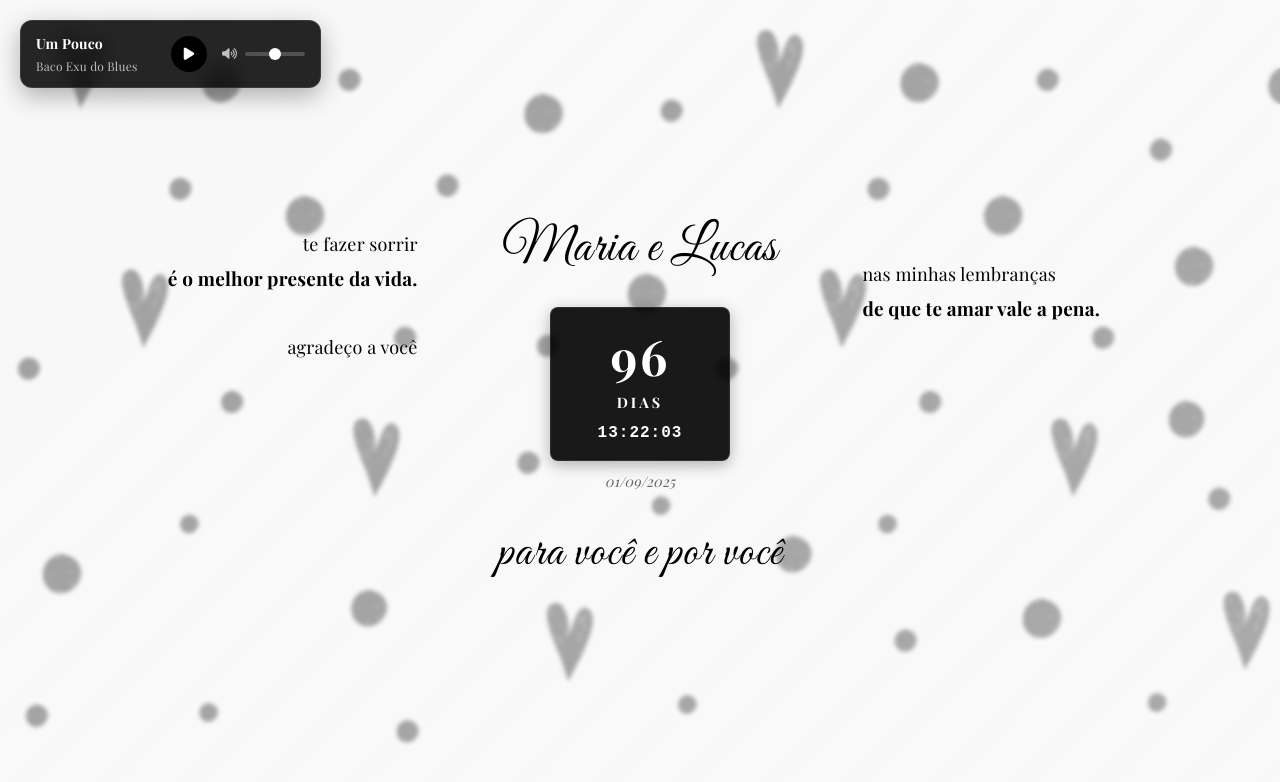
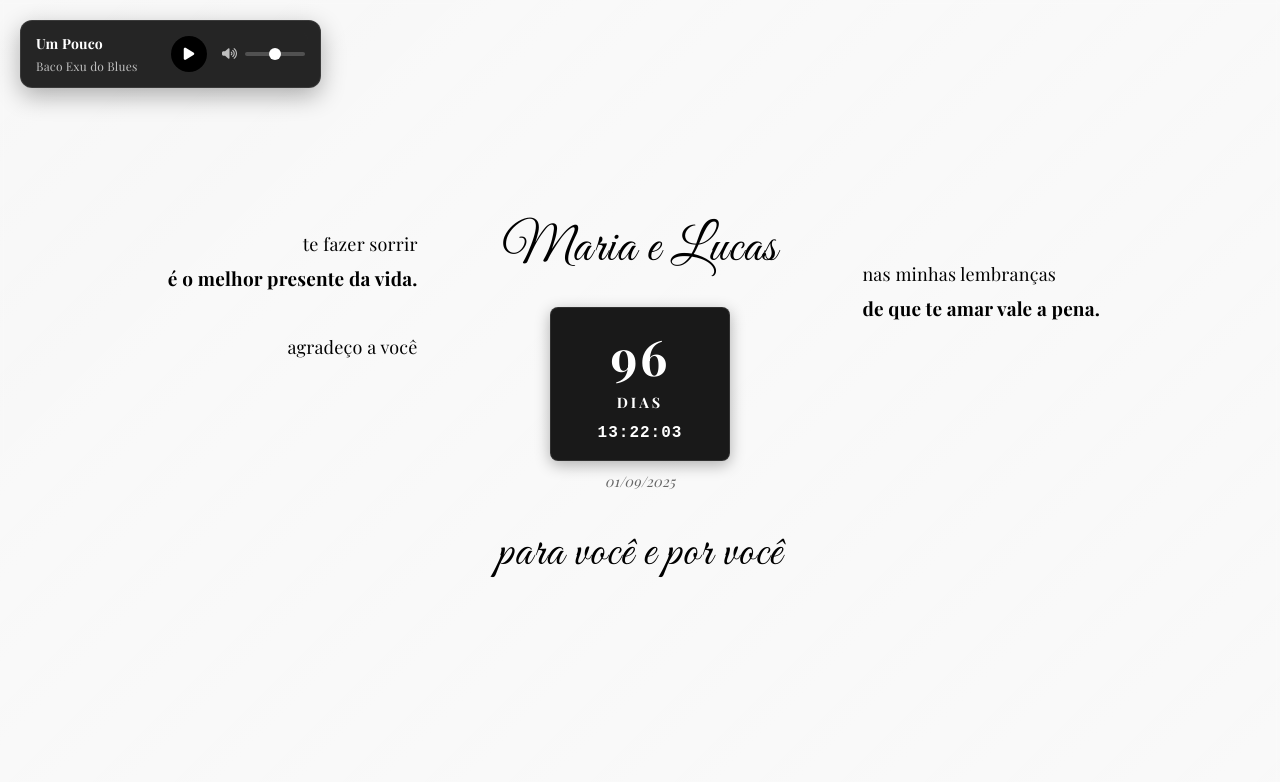
Before and after one commit to erythrogn/maria_e_lucas, a plain HTML site: page index.html in a window 1280 px wide. Drawn offline with nearby package versions, Linux system fonts and the light colour scheme.

Commit message:
Primeiro upload do site surpresa

```diff
--- a/index.html
+++ b/index.html
@@ -10,10 +10,6 @@
     <link rel="stylesheet" href="style.css">
 </head>
 <body>
-    <!-- Imagem de fundo -->
-    <div class="imagem-fundo">
-        <img src="public/fundo.png" alt="Fundo decorativo">
-    </div>
 
     <!-- Overlay para melhorar legibilidade -->
     <div class="overlay-fundo"></div>
```
